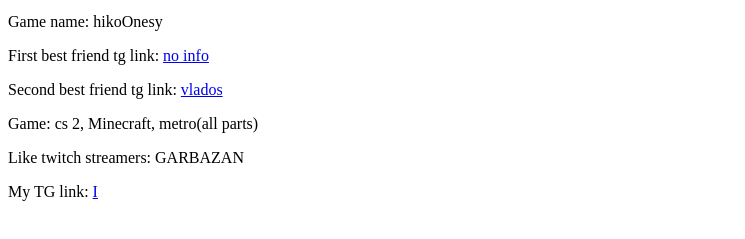
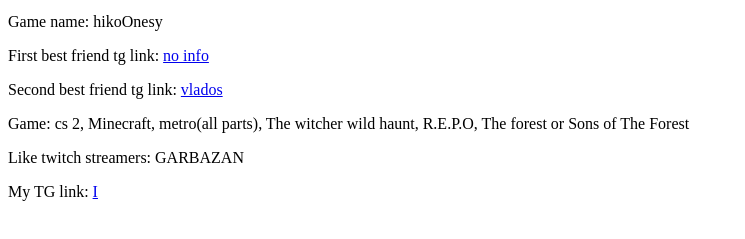
Before and after one commit to hikaa1337/hikoOnesy, a plain HTML site: page index.html in a window 1280 px wide. Shown: the part 523-762 px from the top of the page, without its empty margins (0-745 px from the left). Drawn offline with Linux system fonts and the light colour scheme.

Commit message:
index.html

```diff
--- a/index.html
+++ b/index.html
@@ -19,7 +19,7 @@
 
 <p>Second best friend tg link: <a href="https://t.me/vortexxx10" target="_blank">vlados</a></p>
 
-<p>Game: cs 2, Minecraft, metro(all parts)</p>
+<p>Game: cs 2, Minecraft, metro(all parts), The witcher wild haunt, R.E.P.O, The forest or Sons of The Forest</p>
 
 <p>Like twitch streamers: GARBAZAN</p>
 
```
